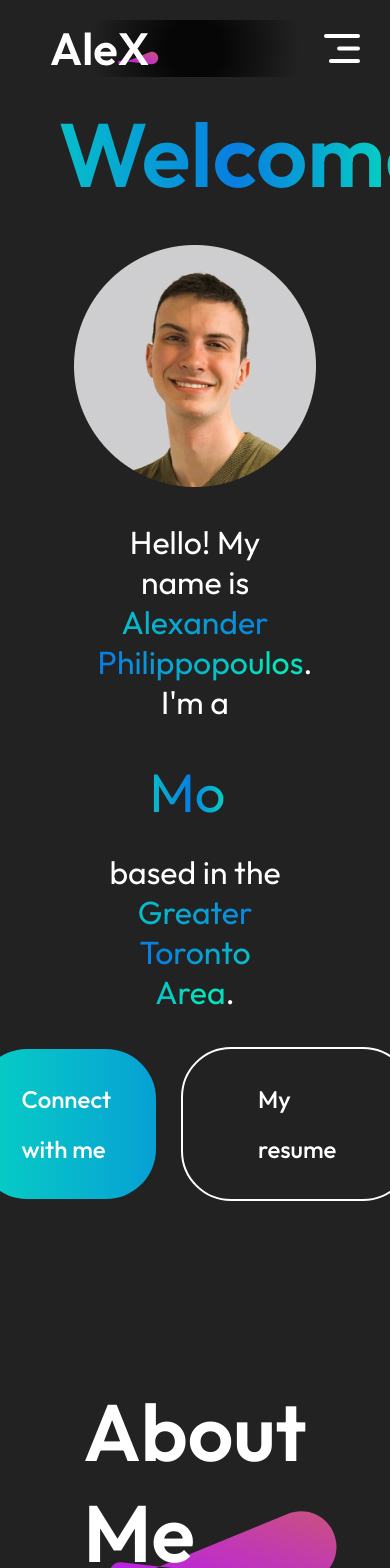
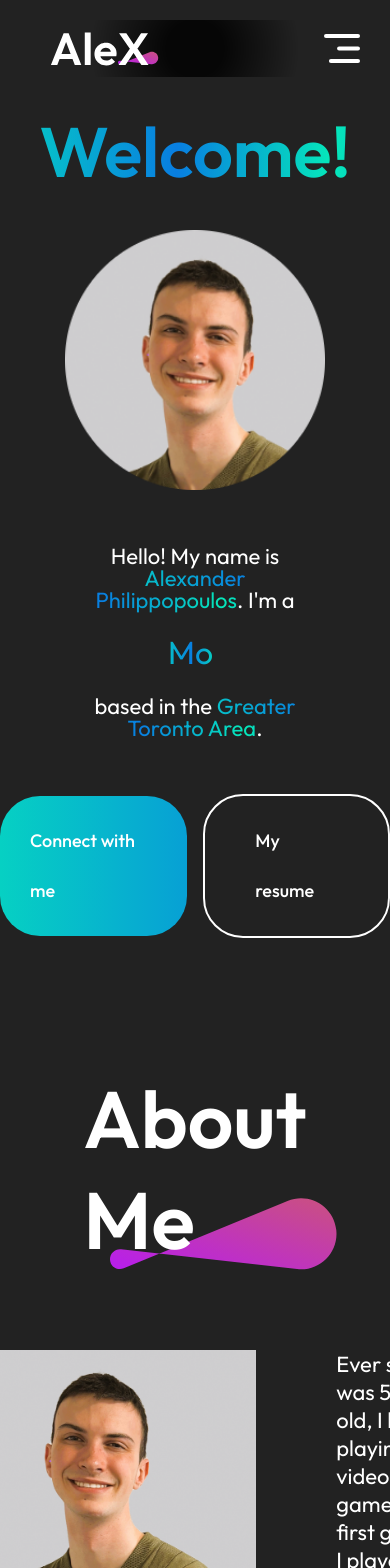
Before and after one commit to aphilippopoulos248/alexander-portfolio, a React (Vite) app: page / in a window 390 px wide. Shown: the top 1568 px of the page. Built offline with nearby package versions, Linux system fonts and the light colour scheme.

Commit message:
Made navbar responsive

```diff
--- a/src/components/hero/Hero.scss
+++ b/src/components/hero/Hero.scss
@@ -97,3 +97,41 @@
         background-position: 100% 100%;
     }
 }
+
+@media(max-width: calc-rem(768)){
+    .hero img{
+        margin-bottom: calc-rem(120);
+        width: calc-rem(260);
+    }
+    .hero h1{
+        margin-top: calc-rem(10);
+        width: calc-rem(500);
+        font-size: calc-rem(70);
+    }
+    .hero p{
+        width: 60%;
+        font-size: calc-rem(22);
+        line-height: calc-rem(22);
+        margin: calc-rem(-100) calc-rem(0);
+    }
+    .type-animation{
+        font-size: calc-rem(32);
+        margin-top: calc-rem(30);
+        margin-bottom: calc-rem(10);
+    }
+    .hero-action{
+        gap: calc-rem(16);
+        font-size: calc-rem(18);
+        font-weight: 500;
+        margin-bottom: calc-rem(50);
+        margin-top: calc-rem(120);
+    }
+    .hero-connect{
+        padding: calc-rem(20) calc-rem(30);
+        border-radius: calc-rem(40);
+    }
+    .hero-resume{
+        padding: calc-rem(20) calc-rem(50);
+        border-radius: calc-rem(40);
+    }
+}
--- a/src/components/nav/Navbar.jsx
+++ b/src/components/nav/Navbar.jsx
@@ -14,7 +14,7 @@ const Navbar = () => {
     menuRef.current.style.right="0";
   }
   const closeMenu = () => {
-    menuRef.current.style.right="-350 / 16 + rem";
+    menuRef.current.style.right="-21.875rem";
   }
 
   const anchorOffset = 100;
--- a/src/components/nav/Navbar.scss
+++ b/src/components/nav/Navbar.scss
@@ -56,6 +56,9 @@
 .nav-mob-close{
     display: none;
 }
+.nav-mob-open{
+    display: none;
+}
 @media(max-width: calc-rem(768)){
     .navbar{
         margin: calc-rem(20) calc-rem(50);
@@ -81,7 +84,7 @@
         align-items: start;
         top: 0;
         gap: calc-rem(30);
-        background-color: #1F0016;
+        background-color: rgba(0, 0, 0, 0.9);
         width: calc-rem(350);
         height: 100%;
         z-index: 2;
```
